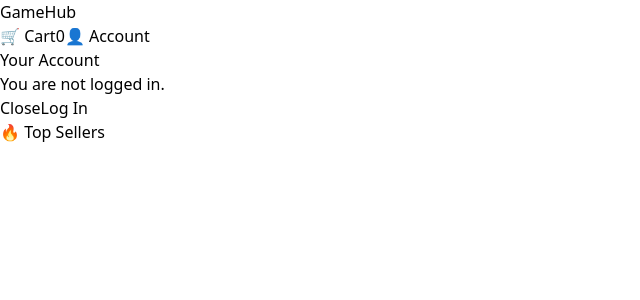
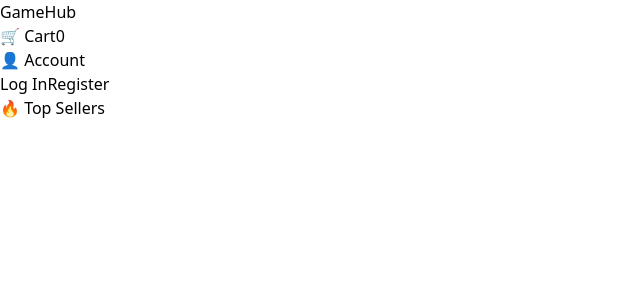
Before and after one commit to nathandow4060/CS-4389-Security-Project, a React (Vite) app: page / in a window 1280 px wide. Both pictures are taken after a click on the button "👤 Account". Shown: the top 300 px of the page, without its empty margins (0-640 px from the left). Built offline with nearby package versions, Linux system fonts and the light colour scheme.

Commit message:
Update App.jsx

```diff
--- a/src/App.jsx
+++ b/src/App.jsx
@@ -55,41 +55,76 @@ function CartButton({ cart }) {
   );
 }
 
-// ✅ New User Account button
 function UserButton() {
   const [open, setOpen] = useState(false);
+  const [loggedIn, setLoggedIn] = useState(false); // mock login state
+
+  const handleLogin = () => {
+    setLoggedIn(true);
+    setOpen(false);
+  };
+
+  const handleLogout = () => {
+    setLoggedIn(false);
+    setOpen(false);
+  };
 
   return (
-    <>
+    <div className="relative">
+      {/* Account Button */}
       <button
-        onClick={() => setOpen(true)}
+        onClick={() => setOpen((o) => !o)}
         className="bg-indigo-600 hover:bg-indigo-700 px-4 py-2 rounded-lg text-white flex items-center gap-2"
       >
         👤 Account
       </button>
 
+      {/* Dropdown Menu */}
       {open && (
-        <div className="fixed inset-0 bg-black/60 flex justify-center items-center z-50">
-          <div className="bg-gray-800 p-6 rounded-xl shadow-xl w-full max-w-sm">
-            <h2 className="text-2xl font-bold mb-4 text-indigo-400">Your Account</h2>
-            <p className="mb-4 text-gray-300">You are not logged in.</p>
-            <div className="flex justify-end gap-4">
+        <div className="absolute right-0 mt-2 w-48 bg-gray-800 border border-gray-700 rounded-lg shadow-lg z-50">
+          {loggedIn ? (
+            <>
               <button
                 onClick={() => setOpen(false)}
-                className="px-4 py-2 rounded-lg bg-gray-600 hover:bg-gray-700"
+                className="w-full text-left px-4 py-2 hover:bg-gray-700 rounded-t-lg"
               >
-                Close
+                Profile
               </button>
-              <button className="px-4 py-2 rounded-lg bg-indigo-600 hover:bg-indigo-700 text-white">
+              <button
+                onClick={() => setOpen(false)}
+                className="w-full text-left px-4 py-2 hover:bg-gray-700"
+              >
+                Orders
+              </button>
+              <button
+                onClick={handleLogout}
+                className="w-full text-left px-4 py-2 text-red-400 hover:bg-gray-700 rounded-b-lg"
+              >
+                Log Out
+              </button>
+            </>
+          ) : (
+            <>
+              <button
+                onClick={handleLogin}
+                className="w-full text-left px-4 py-2 hover:bg-gray-700 rounded-t-lg"
+              >
                 Log In
               </button>
-            </div>
-          </div>
+              <button
+                onClick={() => alert('Registration flow TBD')}
+                className="w-full text-left px-4 py-2 hover:bg-gray-700 rounded-b-lg"
+              >
+                Register
+              </button>
+            </>
+          )}
         </div>
       )}
-    </>
+    </div>
   );
 }
+
 
 export default function App() {
   const [cart, setCart] = useState([]);
```
